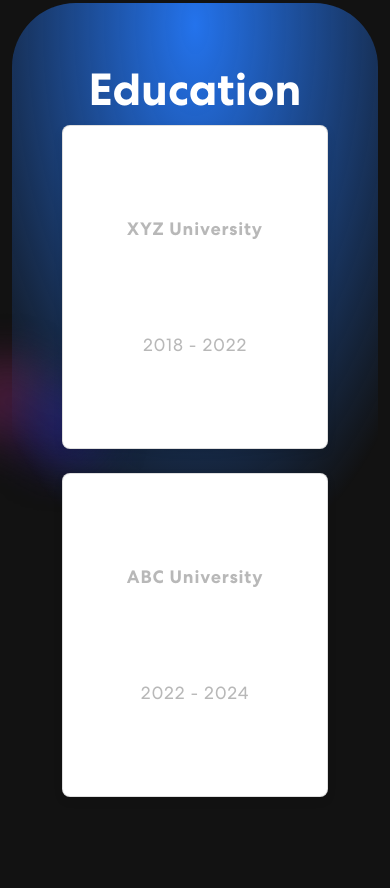
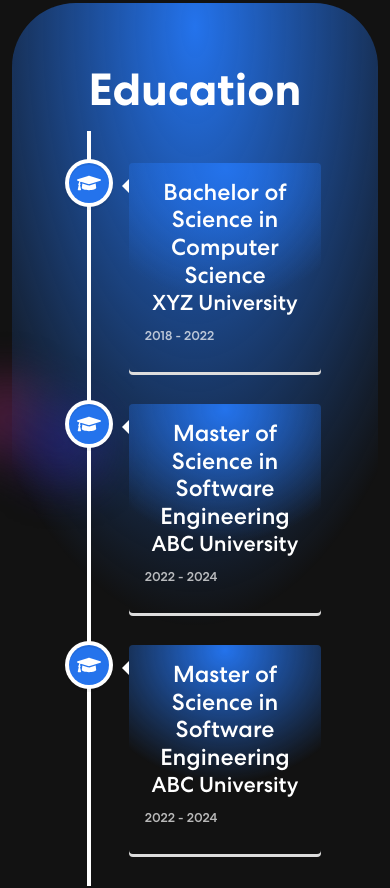
Before and after one commit to IT21284816/Portfolio-2024, a React (Create React App) app: page / in a window 390 px wide. Shown: the part 9700-10588 px from the top of the page. Built offline with nearby package versions, Linux system fonts and the light colour scheme; no server answers.

Commit message:
build(deps): update package-lock.json, package.json and Education.js

```diff
--- a/package.json
+++ b/package.json
@@ -18,6 +18,7 @@
     "react-bootstrap": "^2.4.0",
     "react-bootstrap-icons": "^1.8.2",
     "react-dom": "^18.1.0",
+    "react-icons": "^5.3.0",
     "react-mailchimp-subscribe": "^2.1.3",
     "react-multi-carousel": "^2.8.1",
     "react-on-screen": "^2.1.1",
@@ -25,6 +26,7 @@
     "react-router-dom": "^6.3.0",
     "react-router-hash-link": "^2.4.3",
     "react-scripts": "^5.0.1",
+    "react-vertical-timeline-component": "^3.6.0",
     "resolve-url-loader": "^5.0.0",
     "web-vitals": "^2.1.4"
   },
--- a/src/components/Education.js
+++ b/src/components/Education.js
@@ -1,6 +1,9 @@
 import 'react-multi-carousel/lib/styles.css';
+import 'react-vertical-timeline-component/style.min.css';
 import colorSharp from "../assets/img/color-sharp.png";
 import { motion } from 'framer-motion';
+import { VerticalTimeline, VerticalTimelineElement } from 'react-vertical-timeline-component';
+import { FaGraduationCap } from 'react-icons/fa'; // You can use any icon you prefer
 
 const educationData = [
   {
@@ -13,6 +16,11 @@ const educationData = [
       institution: "ABC University",
       year: "2022 - 2024",
   },
+  {
+    degree: "Master of Science in Software Engineering",
+    institution: "ABC University",
+    year: "2022 - 2024",
+},
   // Add more education entries as needed
 ];
 
@@ -29,44 +37,38 @@ export const Education = () => {
             id="education"
             style={{ marginTop: '10%' }}
         >
-            <div className="container" >
-                <div className="row" >
-                    <div className="col-12" >
+            <div className="container">
+                <div className="row">
+                    <div className="col-12">
                         <motion.div
                             className="skill-bx wow zoomIn"
                             initial="hidden"
                             whileInView="visible"
                             variants={variants}
-                            transition={{ duration: 0.8 }} // Adjust the duration as needed
+                            transition={{ duration: 0.8 }}
                             style={{
                               background: 'radial-gradient(75% 63.6% at 50% 2.5%, rgb(36, 115, 236) 0%, rgba(99, 102, 241, 0) 100%)'
                           }}
                         >
-                            <h2>Education</h2>
-                            <div className="row">
-                                {educationData.map((edu, index) => (
-                                    <div className="col-md-6 col-lg-4 mb-4" key={index}>
-                                        <motion.div
-                                            className="card"
-                                            initial="hidden"
-                                            whileInView="visible"
-                                            variants={variants}
-                                            transition={{ duration: 0.8, delay: index * 0.2 }}
-                                            style={{
-                                                background: 'white',
-                                                borderRadius: '8px',
-                                                boxShadow: '0 4px 8px rgba(0,0,0,0.1)',
-                                                padding: '15px'
-                                            }}
-                                        >
-                                            <h4>{edu.degree}</h4>
-                                            <p><strong>{edu.institution}</strong></p>
-                                            <p>{edu.year}</p>
-                                        </motion.div>
-                                    </div>
-                                ))}
+                            <h2 style={{ marginBottom: '5%' }}>Education</h2>
+                            <div >
+                            <VerticalTimeline>
+                              {educationData.map((education, index) => (
+                                <VerticalTimelineElement
+                                  key={index}
+                                  className="vertical-timeline-element--education"
+                                  date={education.year}
+                                  iconStyle={{ background: 'rgb(36, 115, 236)', color: '#fff' }} // Change icon color here
+                                  contentStyle={{ background: 'radial-gradient(75% 63.6% at 50% 2.5%, rgb(36, 115, 236) 0%, rgba(99, 102, 241, 0) 100%)', color: '#fff' }} // Change content background color here
+                                  icon={<FaGraduationCap />}
+                                >
+                                  <h3 className="vertical-timeline-element-title">{education.degree}</h3>
+                                  <h4 className="vertical-timeline-element-subtitle">{education.institution}</h4>
+                                </VerticalTimelineElement>
+                              ))}
+                            </VerticalTimeline>
                             </div>
-                            </motion.div>
+                        </motion.div>
                     </div>
                 </div>
             </div>
```
Also changed, not shown: 1 other file (tests, documents, lock files or other folders).
